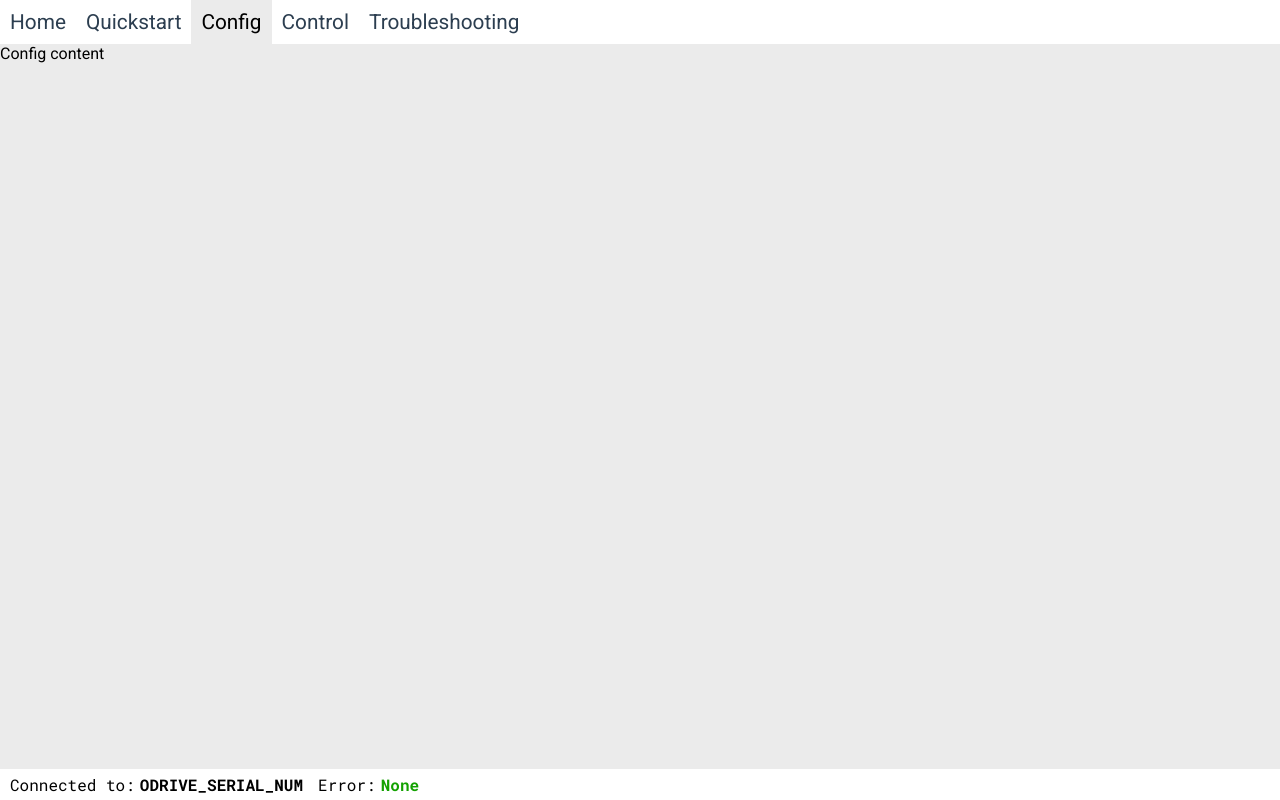
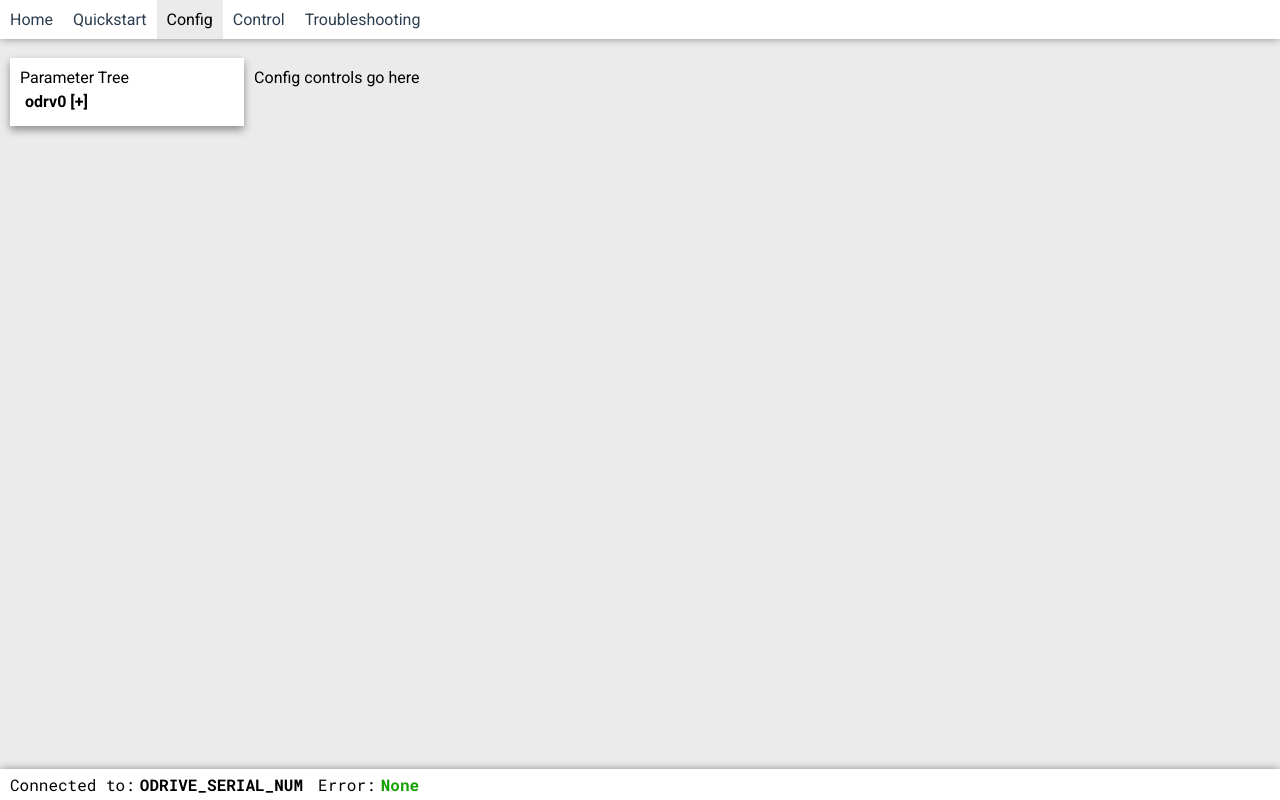
Before and after one commit to Cherish-forever/odrive_gui, a Vue app: page /config in a window 1280 px wide. Built offline with nearby package versions, Linux system fonts and the light colour scheme.

Commit message:
Added global vars for css, drop shadows on elements.

```diff
--- a/src/App.vue
+++ b/src/App.vue
@@ -7,7 +7,6 @@
       <router-link to="/control">Control</router-link>
       <router-link to="/troubleshooting">Troubleshooting</router-link>
     </div>
-    <div class="spacer"></div>
     <router-view/>
     <div class="footer">
       <div class="left">Connected to:
@@ -28,28 +27,20 @@
 export default {
   name: "App",
   mounted() {
-    // on mount, change the height of the spacer to force to RouterView content below the header
-    let height = document.querySelector(".header").clientHeight;
-    console.log(height);
-    document.querySelector(".spacer").style.height = `${height}px`;
   }
 }
 </script>
 
 <style>
 @import url('https://fonts.googleapis.com/css2?family=Roboto+Mono:wght@400;700&family=Roboto:wght@400;700&display=swap');
-
-:root {
-  --bg-color: rgb(235, 235, 235);
-  --fg-color: #fff;
-}
+@import './assets/styles/vars.css';
 
 * {
   /* font-family: Arial, Helvetica, sans-serif; */
   font-family: 'Roboto', sans-serif;
   margin: 0;
   padding: 0;
-  background-color: var(--bg-color);
+  box-sizing: border-box;
 }
 
 #app {
@@ -64,10 +55,11 @@ export default {
   width: 100vw;
   display: flex;
   background-color: var(--fg-color);
+  box-shadow: 0 0px 8px 0 rgba(0, 0, 0, 0.4);
 }
 
 .header a {
-  font-size: 1.3rem;
+  font-size: 1rem;
   color: #2c3e50;
   text-decoration: none;
   padding: 10px;
@@ -87,6 +79,7 @@ export default {
   display: flex;
   padding: 5px;
   background-color: var(--fg-color);
+  box-shadow: 0 0px 8px 0 rgba(0, 0, 0, 0.4);
 }
 
 .footer .left,.right{
--- /dev/null
+++ b/src/assets/styles/vars.css
@@ -0,0 +1,4 @@
+:root {
+    --bg-color: rgb(235, 235, 235);
+    --fg-color: #fff;
+}
--- /dev/null
+++ b/src/components/Tree.vue
@@ -0,0 +1,65 @@
+<template>
+  <div>
+    <div :class="{bold: isFolder}" @click="toggle" @dblclick="makeFolder">
+      {{ item.name }}
+      <span v-if="isFolder">[{{ isOpen ? '-' : '+' }}]</span>
+    </div>
+    <ul v-show="isOpen" v-if="isFolder">
+      <Tree
+        class="item"
+        v-for="(child, index) in item.children"
+        :key="index"
+        :item="child"
+      ></Tree>
+    </ul>
+  </div>
+</template>
+
+<script>
+export default {
+  name: "Tree",
+  props: {
+    item: Object
+  },
+  data: function() {
+    return {
+      isOpen: false
+    };
+  },
+  computed: {
+    isFolder: function() {
+      return this.item.children && this.item.children.length;
+    }
+  },
+  methods: {
+    toggle: function() {
+      if (this.isFolder) {
+        this.isOpen = !this.isOpen;
+      }
+    },
+    makeFolder: function() {
+      if (!this.isFolder) {
+        this.$emit("make-folder", this.item);
+        this.isOpen = true;
+      }
+    }
+  }
+};
+</script>
+
+<style>
+.item{
+    padding: 5px;
+    cursor: pointer;
+}
+
+.bold{
+    font-weight: bold;
+    cursor: pointer;
+}
+
+ul {
+    padding-left: 1rem;
+    list-style-type: none;
+}
+</style>
--- a/src/views/Config.vue
+++ b/src/views/Config.vue
@@ -1,15 +1,75 @@
 <template>
   <div class="config">
-      Config content
+    <div class="config_container">
+      <div class="config_tree">
+        <div>Parameter Tree</div>
+        <Tree class="item" v-bind:item="treeData"></Tree>
+      </div>
+      <div class="config_controls">Config controls go here</div>
+    </div>
   </div>
 </template>
 
 <script>
+import Tree from "../components/Tree.vue";
+
 export default {
-    name: 'Config'
-}
+  name: "Config",
+  components: {
+    Tree
+  },
+  data() {
+    return {
+      treeData: {
+        name: "odrv0",
+        children: [
+          { name: "SER_NUM" },
+          { name: "V3.6-48V" },
+          {
+            name: "config",
+            children: [
+              {
+                name: "axis0",
+                children: [
+                    { name: "controller" }
+                ]
+              },
+              { name: "brake_resistance" },
+              { name: "vbus_voltage" }
+            ]
+          }
+        ]
+      }
+    };
+  }
+};
 </script>
 
 <style>
+.config {
+  background-color: var(--bg-color);
+  height: 100vh;
+  width: 100vw;
+  padding: 48px 0;
+}
 
+.config_container {
+  display: flex;
+  flex-direction: row;
+  padding: 10px;
+}
+
+.config_tree {
+  background-color: var(--fg-color);
+  flex-grow: 1;
+  display: flex;
+  flex-direction: column;
+  padding: 10px;
+  box-shadow: 0 4px 8px 0 rgba(0, 0, 0, 0.4);
+}
+
+.config_controls {
+  flex-grow: 8;
+  padding: 10px;
+}
 </style>
--- a/src/views/Control.vue
+++ b/src/views/Control.vue
@@ -11,5 +11,10 @@ export default {
 </script>
 
 <style>
+.control {
+    background-color: var(--bg-color);
+    height: 100vh;
+    padding: 48px 0;
+}
 
 </style>
--- a/src/views/Home.vue
+++ b/src/views/Home.vue
@@ -4,7 +4,7 @@
       <img alt="Odrive Logo" src="../assets/odrive_logo.png">
     </div>
     <div class="home_text">
-      Homepage Text
+      To set up your ODrive, connect it and power it up.
     </div>
   </div>
 </template>
@@ -26,11 +26,8 @@ export default {
   flex-direction: column;
   align-items: center;
   justify-content: center;
-}
-
-.logo {
-  margin: auto;
-  flex-grow: 1;
+  background-color: var(--bg-color);
+  height: 100vh;
 }
 
 img {
@@ -42,7 +39,6 @@ img {
 }
 
 .home_text {
-  flex-grow: 1;
   font-size: 1.5rem;
   padding: 20px;
 }
--- a/src/views/Quickstart.vue
+++ b/src/views/Quickstart.vue
@@ -1,6 +1,11 @@
 <template>
     <div class="quickstart">
-        Quickstart Content
+        <div class="card_holder">
+            <div class="card">Quickstart Content</div>
+            <div class="card">
+                <a target="_blank" href="https://docs.odriverobotics.com/" >Getting Started</a>
+            </div>
+        </div>
     </div>
 </template>
 
@@ -11,5 +16,24 @@ export default {
 </script>
 
 <style>
+.quickstart {
+    padding: 48px 0;
+    display: flex;
+    flex-direction: row;
+    background-color: var(--bg-color);
+    height: 100vh;
+}
+
+.card_holder {
+    flex-direction: column;
+}
+
+.card {
+    padding: 10px;
+    margin: 10px;
+    background-color: #fff;
+    text-align: center;
+    box-shadow: 0 4px 8px 0 rgba(0, 0, 0, 0.4);
+}
 
 </style>
--- a/src/views/Troubleshooting.vue
+++ b/src/views/Troubleshooting.vue
@@ -11,5 +11,10 @@ export default {
 </script>
 
 <style>
+.troubleshooting {
+    background-color: var(--bg-color);
+    height: 100vh;
+    padding: 48px 0;
+}
 
 </style>
```
